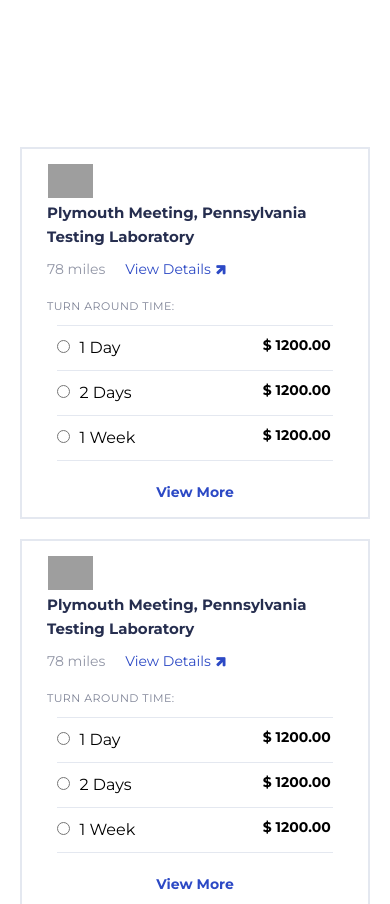
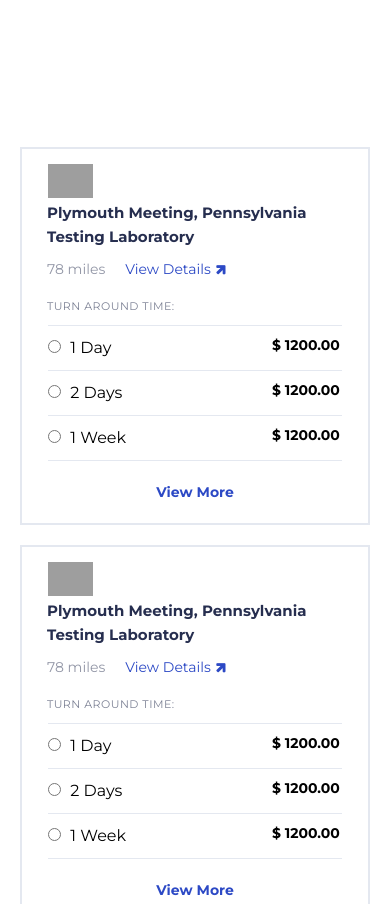
Before and after one commit to YaroslavPikiner/gulp_task, a website: page dist/index.html in a window 390 px wide. Shown: the top 904 px of the page. Drawn offline with Linux system fonts and the light colour scheme; grey boxes are pictures that could not be loaded.

Commit message:
done task

```diff
--- a/src/scss/components/_cards.scss
+++ b/src/scss/components/_cards.scss
@@ -19,7 +19,7 @@
     justify-content: space-between;
     padding: 25px 20px 20px 20px;
     box-sizing: border-box;
-    max-height: 136px;
+    min-height: 136px;
     border: solid 2px #e4e8f0;
     margin-bottom: 20px;
     font-family: "Montserrat", sans-serif;
@@ -52,6 +52,7 @@
     margin-right: 24px;
     outline: none;
     transition: all 0.2s;
+    margin: auto 0;
   }
 
   &__btn > i {
--- a/src/scss/media/_media.scss
+++ b/src/scss/media/_media.scss
@@ -1,4 +1,4 @@
-@media only screen and (max-width: 550px) {
+@media only screen and (max-width: 650px) {
   .text__details {
     font-size: 14px;
     line-height: 20px;
@@ -35,7 +35,7 @@
     }
 
     &__item {
-      max-height: 372px;
+      min-height: 372px;
       padding: 20px;
       display: flex;
       justify-content: center;
@@ -92,7 +92,7 @@
         }
 
         &__item {
-          width: 90%;
+          width: 96%;
           display: flex;
           justify-content: space-between;
           border-bottom: 1px solid #e4e8f0;
@@ -158,7 +158,7 @@
     }
 
     &__item {
-      max-height: 174px;
+      min-height: 174px;
       flex-wrap: wrap;
       // flex-direction: row-reverse;
     }
```
Also changed, not shown: dist/css/styles.css.
